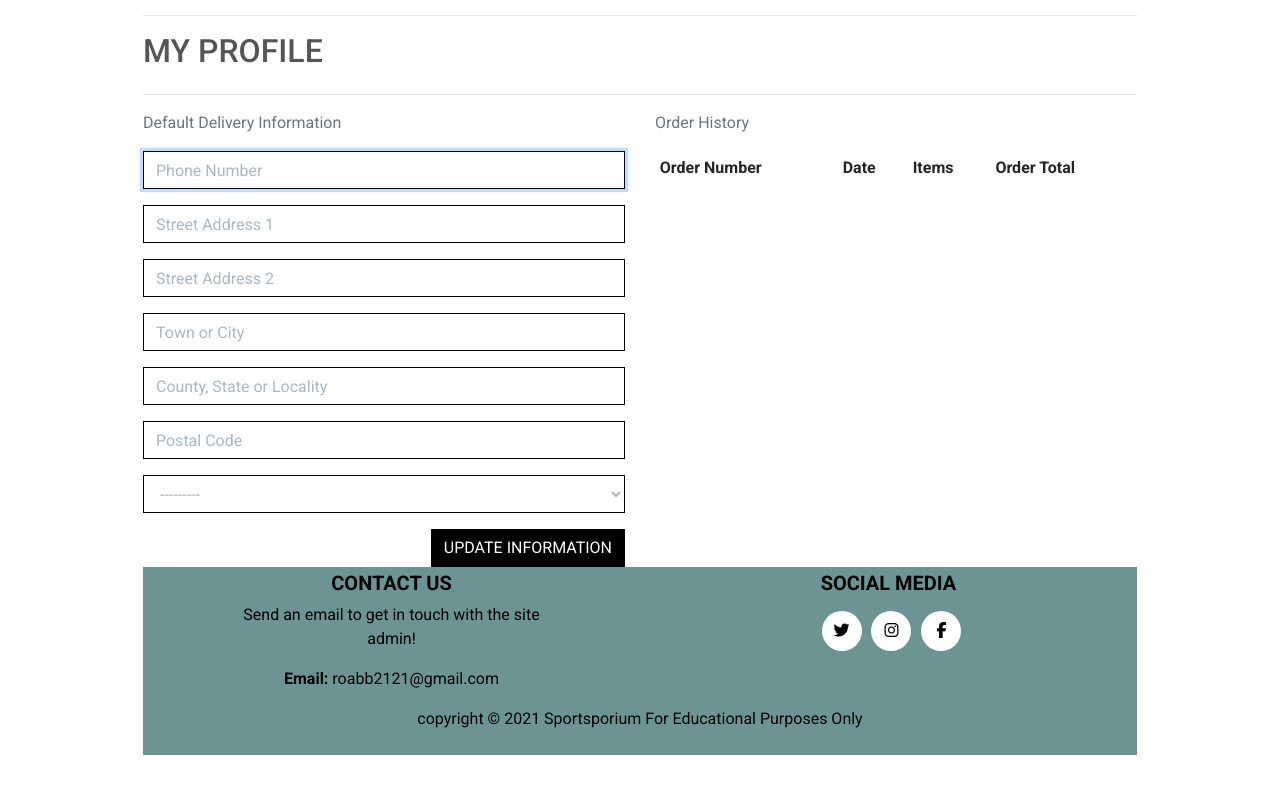
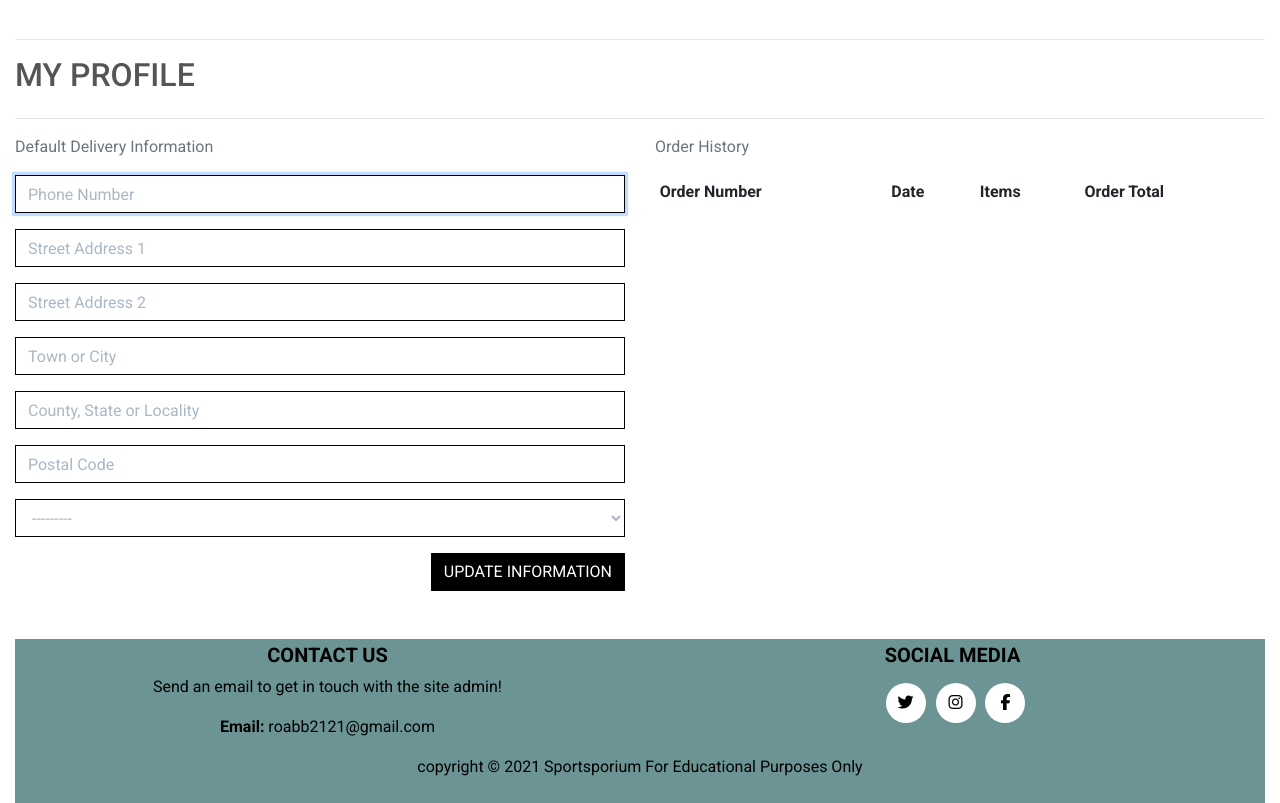
Before and after one commit to Ranj247/sportsporium_v1, a Django app: page /profile/ in a window 1280 px wide. Shown: the part 165-968 px from the top of the page. Before the commit the page ends 920 px from the top, so only its background shows below. Run offline with Django 3.2, Linux system fonts and the light colour scheme; the visitor is signed in with stand-in values (Sample User, id 1); data comes from the database, SQL or seed files in the repository; data that the repository does not hold is empty; some libraries are stand-ins or nearby versions; some web fonts are replaced.

Commit message:
Applied prstyling to the pages by correcting margins and paddings

```diff
--- a/bag/templates/bag/bag.html
+++ b/bag/templates/bag/bag.html
@@ -10,9 +10,10 @@
     </div>
 {% endblock %}
 
+<!-- Shopping Bag Heading -->
 {% block content %}
     <div class="overlay"></div>
-    <div class="container mb-2">
+    <div class="container accounts-container-min-width mb-2 pt-4">
         <div class="row">
             <div class="col">
                 <hr>
--- a/products/templates/products/add_product.html
+++ b/products/templates/products/add_product.html
@@ -21,7 +21,7 @@
             </div>
         </div>
 
-        <div class="row">
+        <div class="row mb-5">
             <div class="col-12 col-md-6">
                 <form method="POST" action="{% url 'add_product' %}" class="form mb-2" enctype="multipart/form-data">
                     {% csrf_token %}
--- a/profiles/templates/profiles/profile.html
+++ b/profiles/templates/profiles/profile.html
@@ -15,7 +15,7 @@
 
 {% block content %}
     <div class="overlay"></div>
-    <div class="container">
+    <div class="container-fluid my-4">
         <div class="row">
             <div class="col">
                 <hr>
@@ -23,7 +23,7 @@
                 <hr>
             </div>
         </div>
-        <div class="row">
+        <div class="row mb-5">
             <div class="col-12 col-lg-6">
                 <p class="text-muted">Default Delivery Information</p>
                 <form class="mt-3" action="{% url 'profile' %}" method="POST" id="profile-update-form">
--- a/static/css/base.css
+++ b/static/css/base.css
@@ -34,6 +34,10 @@ body {
 
 .navbar {
   background-color: #6c9494;
+}
+
+.accounts-container-min-width {
+  min-height: 70vh;
 }
 
 /* --Footer-- */
--- a/templates/base.html
+++ b/templates/base.html
@@ -165,7 +165,6 @@
 
         {% block content %}
         {% endblock %}
-
         <!-- Footer -->
         {% include 'includes/footer.html' %}
 
```
Also changed, not shown: profiles/static/profiles/css/profile.css (line endings or trailing spaces).
